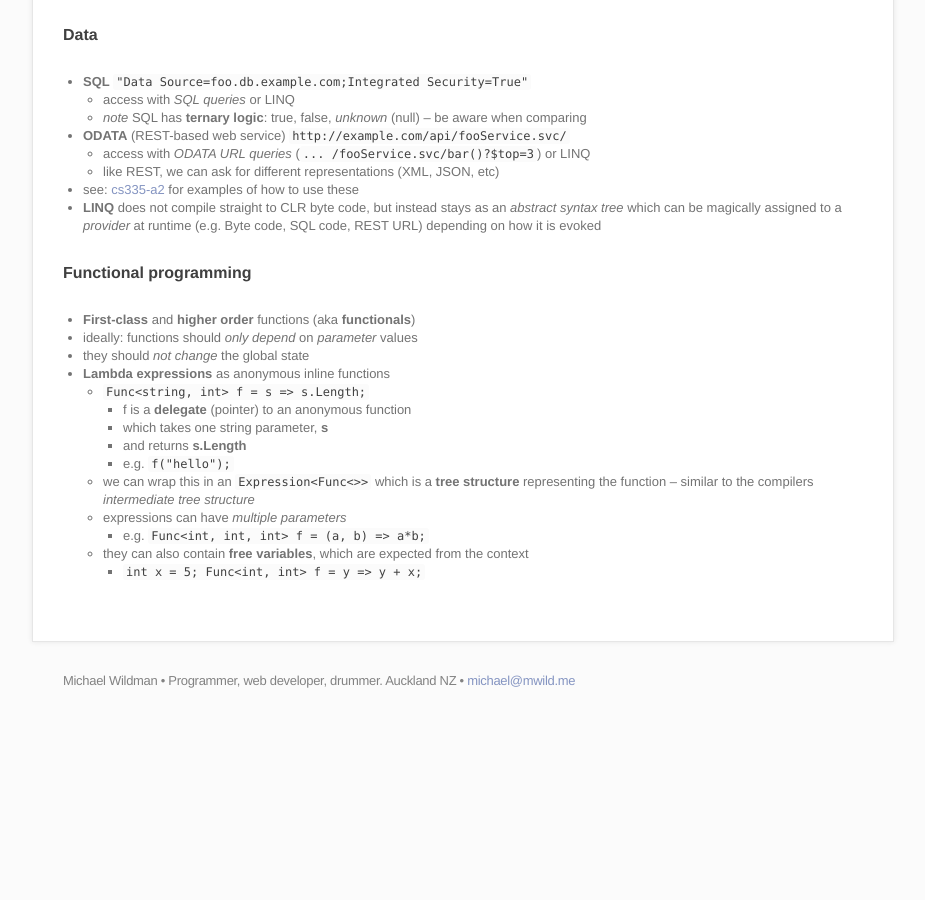
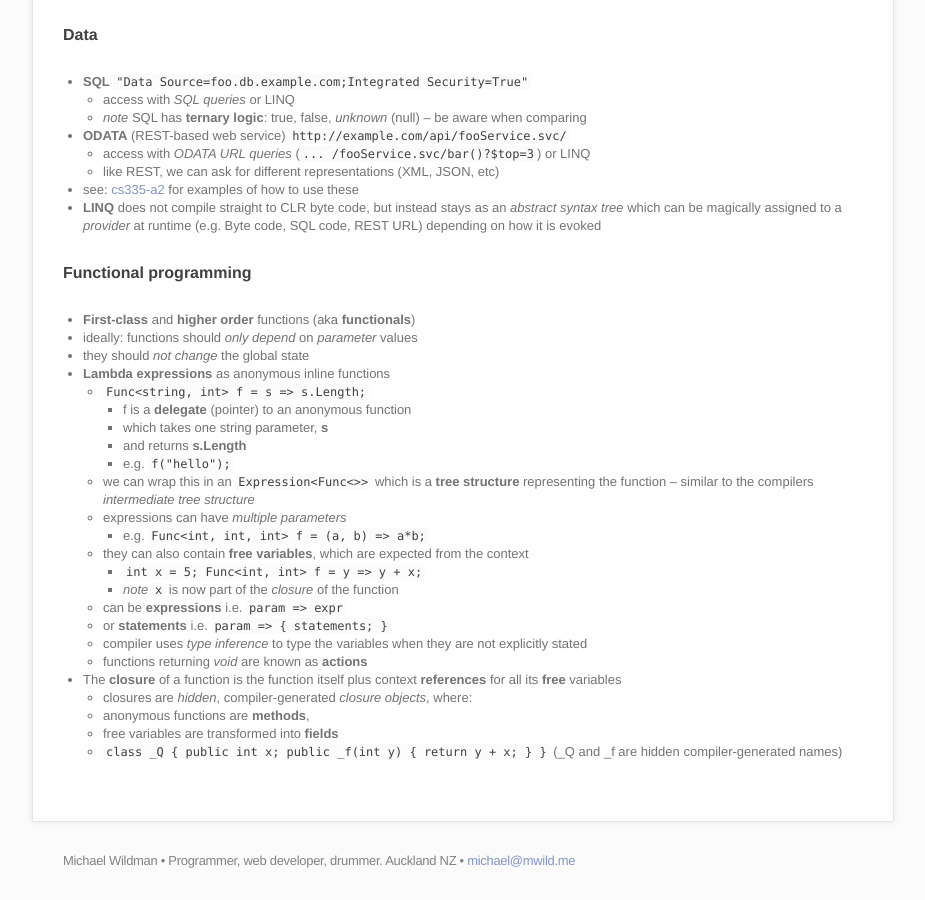
Before and after one commit to m-wild/mwild.me_archive, a Jekyll site: the page built from _posts/uni/2014-11-05-cs335-notes.md, in a window 1280 px wide and 900 px high, scrolled down 3869 px. Shown: the whole window, without its empty margins (177-1102 px from the left). Built offline with Jekyll 4.4.1, drawn with Linux system fonts in a browser that asks for light colours; Markdown is read by kramdown in place of the engine named in the settings; before the commit the page ends 4589 px from its top, so only the background shows below that.

Commit message:
cs335 updates

```diff
--- a/_posts/uni/2014-11-05-cs335-notes.md
+++ b/_posts/uni/2014-11-05-cs335-notes.md
@@ -200,3 +200,13 @@ excerpt:
 		- e.g. `Func<int, int, int> f = (a, b) => a*b;`
 	- they can also contain __free variables__, which are expected from the context
 		- `int x = 5; Func<int, int> f = y => y + x;`
+		- _note_ `x` is now part of the _closure_ of the function
+	- can be __expressions__ i.e. `param => expr`
+	- or __statements__ i.e. `param => { statements; }`
+	- compiler uses _type inference_ to type the variables when they are not explicitly stated
+	- functions returning _void_ are known as __actions__
+- The __closure__ of a function is the function itself plus context __references__ for all its __free__ variables
+	- closures are _hidden_, compiler-generated _closure objects_, where:
+	- anonymous functions are __methods__,
+	- free variables are transformed into __fields__
+	- `class _Q { public int x; public _f(int y) { return y + x; } }` (_Q and _f are hidden compiler-generated names)
```
